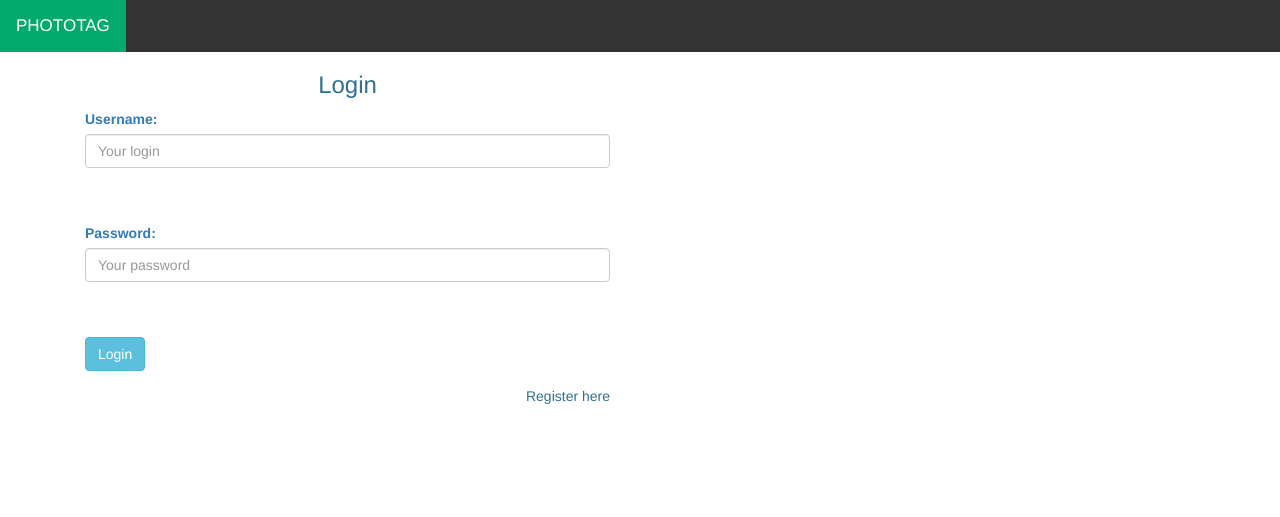
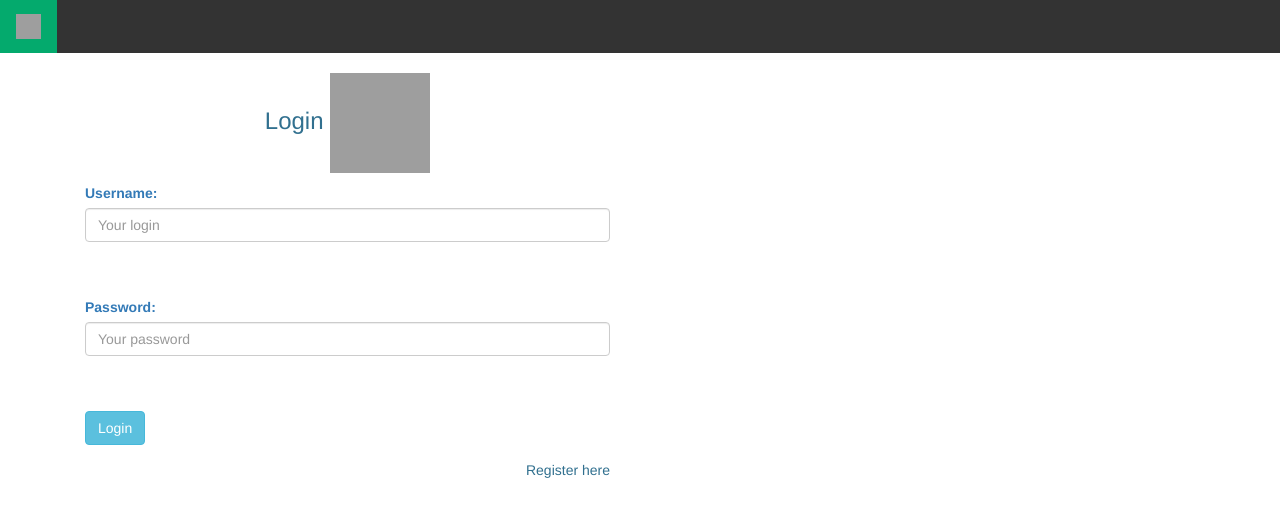
Before and after one commit to valatt19/phototag, a Flask app: page /login/ in a window 1280 px wide. Shown: the top 517 px of the page. Run offline with Flask 2, Linux system fonts and the light colour scheme; some libraries are stand-ins or nearby versions; grey boxes are pictures that could not be loaded.

Commit message:
Update login.html

```diff
--- a/app/templates/login.html
+++ b/app/templates/login.html
@@ -10,9 +10,9 @@
 </head>
 <body>
 <div class="topnav" id="nav1">
-
-        <a class="active" href="#"><span class="">PHOTOTAG</span></a>
-
+    <a class="active" href="#">
+        <img alt="Photo-Tag" src="/static/img/photo-tag-white.png" width="25" height="25">
+    </a>
 </div>
 <div id="login">
     <div class="container">
@@ -20,7 +20,9 @@
             <div id="login-column" class="col-md-6">
                 <div id="login-box" class="col-md-12">
                     <form id="login-form" class="form" action="" method="post">
-                            <h3 class="text-center text-info">Login</h3>
+                        <h3 class="text-center text-info">Login
+                            <img class="rounded mx-auto d-block" alt="Photo-Tag" src="/static/img/photo-tag-green.png" width="100" height="100">
+                        </h3>
                         {{ form.csrf_token }}
                         <!-- {{ form.hidden_tag() }} -->
                         <div class="form-group">
@@ -35,7 +37,6 @@
                         </div>
                         <div class="form-group">
                             {{ form.submit (class="btn btn-info btn-md") }}
-
                         </div>
                         <div id="register-link" class="text-right">
                             <a href="/register" class="text-info">Register here</a>
```
Lines whose indentation alone changed are shown as unchanged.
